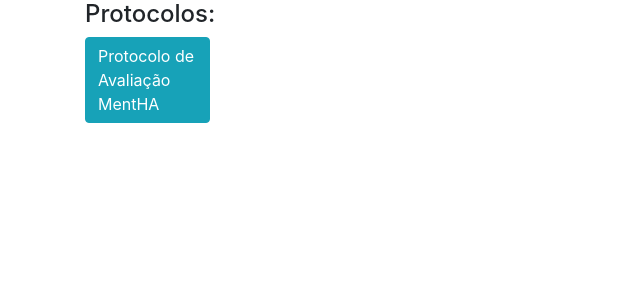
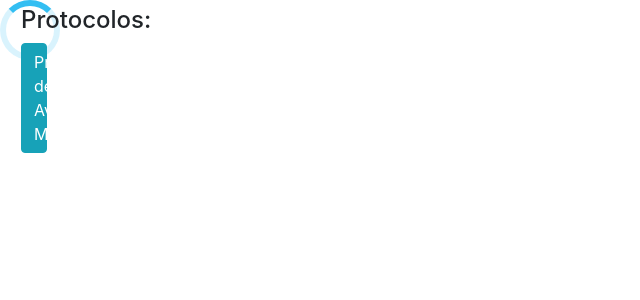
Before and after one commit to MentHA-ULHT/protocolo_de_avaliacao, a Django app: template protocolo/templates/protocolo/protocolos_backup.html in a window 1280 px wide. Shown: the top 300 px of the page, without its empty margins (0-640 px from the left). Run offline with Django 4.2, Linux system fonts and the light colour scheme; the template is opened without the code that fills it: values that come from a table or form of the project are taken from there, others are empty; data comes from the database, SQL or seed files in the repository; both versions use the stored data as it was after the commit; tables that the repository leaves empty hold one stand-in row (values such as "Sample post"); some libraries are stand-ins or nearby versions.

Commit message:
loading animation

```diff
--- a/protocolo/static/protocolo/style.css
+++ b/protocolo/static/protocolo/style.css
@@ -62,11 +62,11 @@
     border-color: #E1CA63;
 }
 
-.btn-warning:hover{
+.btn-warning:hover {
     color: white;
 }
 
-.btn{
+.btn {
     max-width: 125px;
 }
 
@@ -75,7 +75,7 @@
     height: 100%;
 }
 
-.max-width{
+.max-width {
     width: 100%;
 }
 
@@ -107,7 +107,74 @@
     content: ">";
 }
 
-.no-decor{
+.no-decor {
     color: #757a9c;
     text-decoration: none;
 }
+
+/* loading */
+
+.spinner {
+  height: 60px;
+  width: 60px;
+  margin: auto;
+  display: flex;
+  position: absolute;
+  -webkit-animation: rotation .6s infinite linear;
+  -moz-animation: rotation .6s infinite linear;
+  -o-animation: rotation .6s infinite linear;
+  animation: rotation .6s infinite linear;
+  border-left: 6px solid rgba(0, 174, 239, .15);
+  border-right: 6px solid rgba(0, 174, 239, .15);
+  border-bottom: 6px solid rgba(0, 174, 239, .15);
+  border-top: 6px solid rgba(0, 174, 239, .8);
+  border-radius: 100%;
+}
+
+@-webkit-keyframes rotation {
+  from {
+    -webkit-transform: rotate(0deg);
+  }
+  to {
+    -webkit-transform: rotate(359deg);
+  }
+}
+
+@-moz-keyframes rotation {
+  from {
+    -moz-transform: rotate(0deg);
+  }
+  to {
+    -moz-transform: rotate(359deg);
+  }
+}
+
+@-o-keyframes rotation {
+  from {
+    -o-transform: rotate(0deg);
+  }
+  to {
+    -o-transform: rotate(359deg);
+  }
+}
+
+@keyframes rotation {
+  from {
+    transform: rotate(0deg);
+  }
+  to {
+    transform: rotate(359deg);
+  }
+}
+
+#overlay {
+  position: absolute;
+  display: none;
+  top: 0;
+  left: 0;
+  right: 0;
+  bottom: 0;
+  background-color: rgba(182, 182, 182, 0.5);
+  z-index: 2;
+  cursor: pointer;
+}
--- a/protocolo/templates/protocolo/areas.html
+++ b/protocolo/templates/protocolo/areas.html
@@ -4,7 +4,7 @@
             <div class="d-sm-flex justify-content-between align-items-center mb-4">
 
                 <h3 class="text-dark mb-0" style="margin: 0px;margin-left: 25px;"></h3><a
-                    class="btn jq-btn btn-primary btn-sm d-none d-sm-inline-block" role="button" href="#"
+                    class="btn jq-btn btn-primary btn-sm d-none d-sm-inline-block report-button" role="button" ionclick="on()" href="#"
                     data-href="{% url 'report' resolution %}"
                     style="max-width:300px; margin-right: 25px;"><i class="fas fa-download fa-sm text-white-50"></i>&nbsp;Gerar Relatório</a>
 
--- a/protocolo/templates/protocolo/base.html
+++ b/protocolo/templates/protocolo/base.html
@@ -26,8 +26,12 @@
 
 </head>
 <body>
-<main class="container" >
-    {% block main %}{% endblock%}
-</main>
+<div class="loading">
+    <div class="spinner">
+        <main class="container">
+            {% block main %}{% endblock %}
+        </main>
+    </div>
+</div>
 </body>
 </html>
--- a/protocolo/templates/protocolo/dimensions.html
+++ b/protocolo/templates/protocolo/dimensions.html
@@ -4,10 +4,9 @@
             <div class="d-sm-flex justify-content-between align-items-center mb-4">
 
                 <h3 class="text-dark mb-0" style="margin: 0px;margin-left: 25px;"></h3><a
-                    class="btn jq-btn btn-primary btn-sm d-none d-sm-inline-block" role="button" href="#"
+                    class="btn jq-btn btn-primary btn-sm d-none d-sm-inline-block report-button" role="button" ionclick="on()" href="#"
                     data-href="{% url 'report' resolution %}"
-                    style="max-width:300px; margin-right: 25px;"><i class="fas fa-download fa-sm text-white-50"></i>&nbsp;Gerar
-                Relatório</a>
+                    style="max-width:300px; margin-right: 25px;"><i class="fas fa-download fa-sm text-white-50"></i>&nbsp;Gerar Relatório</a>
 
 
             </div>
--- a/protocolo/templates/protocolo/instruments.html
+++ b/protocolo/templates/protocolo/instruments.html
@@ -4,10 +4,9 @@
             <div class="d-sm-flex justify-content-between align-items-center mb-4">
 
                 <h3 class="text-dark mb-0" style="margin: 0px;margin-left: 25px;"></h3><a
-                    class="btn jq-btn btn-primary btn-sm d-none d-sm-inline-block" role="button" href="#"
+                    class="btn jq-btn btn-primary btn-sm d-none d-sm-inline-block report-button" role="button" ionclick="on()" href="#"
                     data-href="{% url 'report' resolution %}"
-                    style="max-width:300px; margin-right: 25px;"><i class="fas fa-download fa-sm text-white-50"></i>&nbsp;Gerar
-                Relatório</a>
+                    style="max-width:300px; margin-right: 25px;"><i class="fas fa-download fa-sm text-white-50"></i>&nbsp;Gerar Relatório</a>
 
 
             </div>
--- a/protocolo/templates/protocolo/question.html
+++ b/protocolo/templates/protocolo/question.html
@@ -3,9 +3,9 @@
         <div id="content">
             <div class="d-sm-flex justify-content-between align-items-center mb-4">
                 <h3 class="text-dark mb-0" style="margin: 0px;margin-left: 25px;"></h3><a
-                    class="btn jq-btn btn-primary btn-sm d-none d-sm-inline-block" role="button" href="#" data-href="{% url 'report' resolution %}"
-                    style="max-width:300px; margin-right: 25px;"><i class="fas fa-download fa-sm text-white-50"></i>&nbsp;Gerar
-                Relatório</a>
+                    class="btn jq-btn btn-primary btn-sm d-none d-sm-inline-block report-button" role="button" ionclick="on()" href="#"
+                    data-href="{% url 'report' resolution %}"
+                    style="max-width:300px; margin-right: 25px;"><i class="fas fa-download fa-sm text-white-50"></i>&nbsp;Gerar Relatório</a>
             </div>
 
             <div class="container-fluid">
--- a/protocolo/templates/protocolo/sections.html
+++ b/protocolo/templates/protocolo/sections.html
@@ -4,10 +4,9 @@
             <div class="d-sm-flex justify-content-between align-items-center mb-4">
 
                 <h3 class="text-dark mb-0" style="margin: 0px;margin-left: 25px;"></h3><a
-                    class="btn jq-btn btn-primary btn-sm d-none d-sm-inline-block" role="button" href="#"
+                    class="btn jq-btn btn-primary btn-sm d-none d-sm-inline-block report-button" role="button" ionclick="on()" href="#"
                     data-href="{% url 'report' resolution %}"
-                    style="max-width:300px; margin-right: 25px;"><i class="fas fa-download fa-sm text-white-50"></i>&nbsp;Gerar
-                Relatório</a>
+                    style="max-width:300px; margin-right: 25px;"><i class="fas fa-download fa-sm text-white-50"></i>&nbsp;Gerar Relatório</a>
 
 
             </div>
```
Also changed, not shown: protocolo/templates/protocolo/dashboard.html (+21 -8 lines), db.sqlite3, protocolo/static/protocolo/js/jquery.js.
